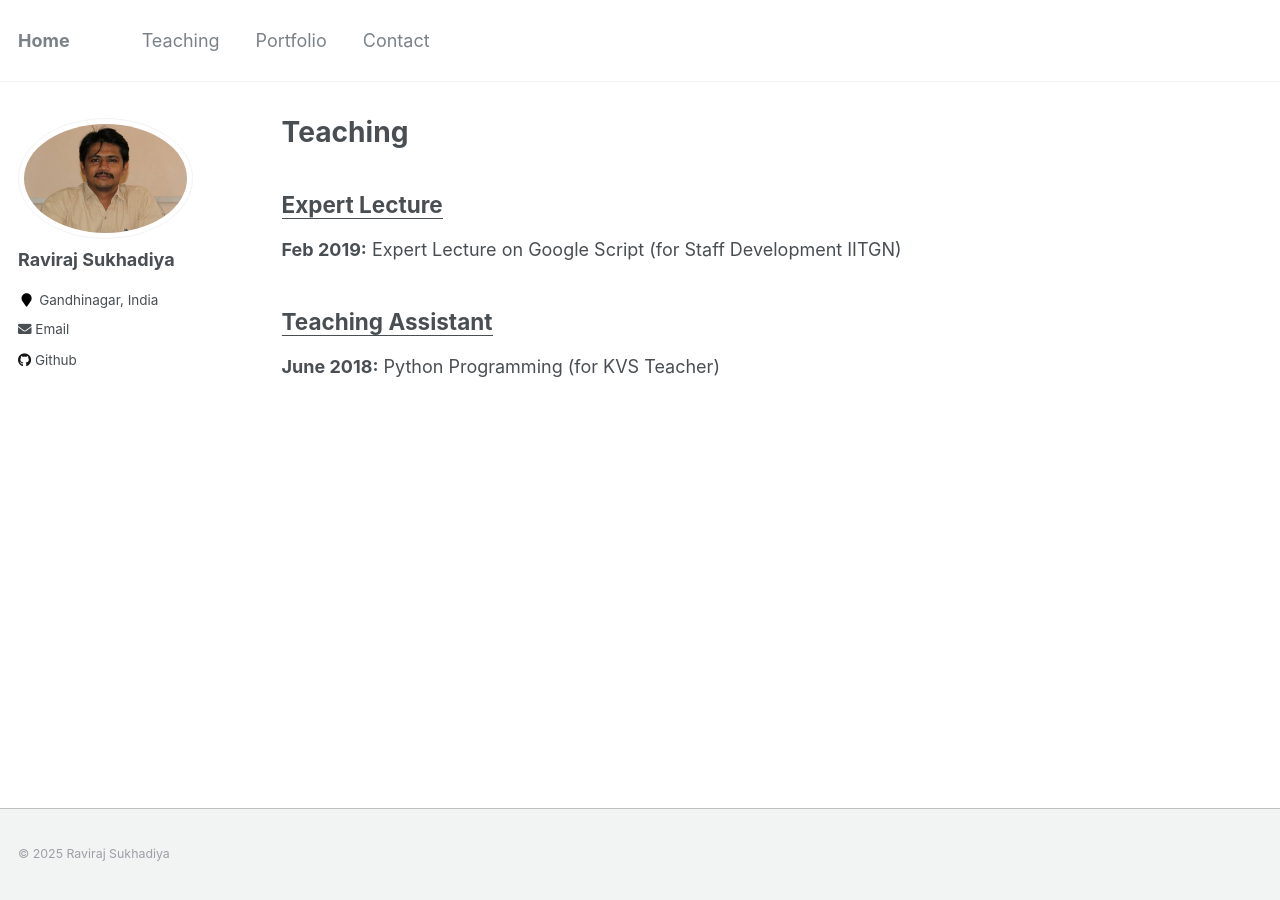
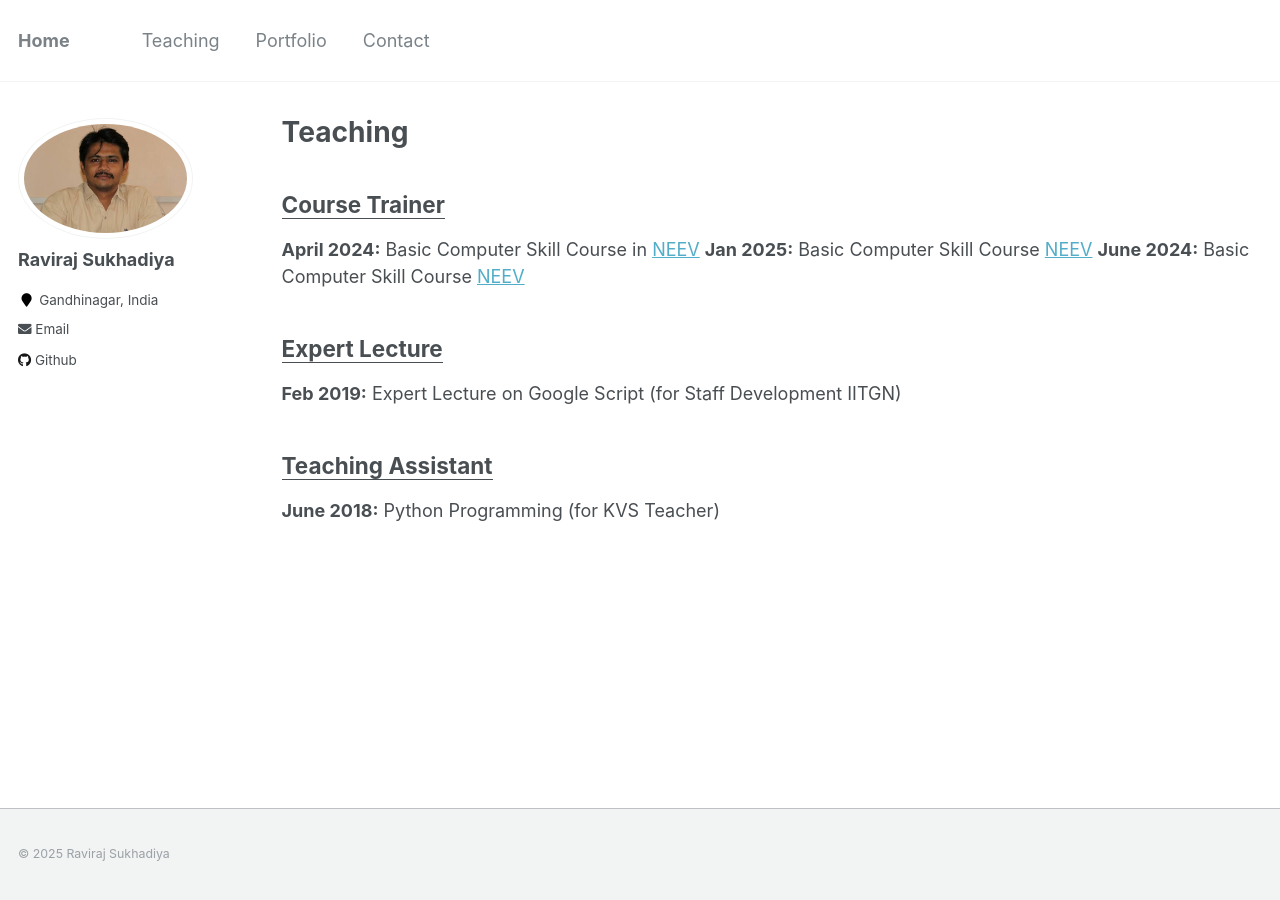
Before and after one commit to ravirajsukhadiya/ravirajsukhadiya.github.io, a Jekyll site: the page built from _pages/Teaching.md, in a window 1280 px wide. Built offline with Jekyll 4.4.1, drawn with Linux system fonts in a browser that asks for light colours.

Commit message:
Update Teaching.md
Update Course

```diff
--- a/_pages/Teaching.md
+++ b/_pages/Teaching.md
@@ -4,6 +4,10 @@ title: "Teaching "
 permalink: /Teaching/
 author_profile: true
 ---
+## <ins>Course Trainer</ins>
+**April 2024:** Basic Computer Skill Course in  [NEEV](https://neev.iitgn.ac.in/)
+**Jan 2025:** Basic Computer Skill Course  [NEEV](https://neev.iitgn.ac.in/)
+**June 2024:** Basic Computer Skill Course  [NEEV](https://neev.iitgn.ac.in/)
 
 ## <ins>Expert Lecture</ins>
 **Feb 2019:** Expert Lecture on Google Script (for Staff Development IITGN)
```
